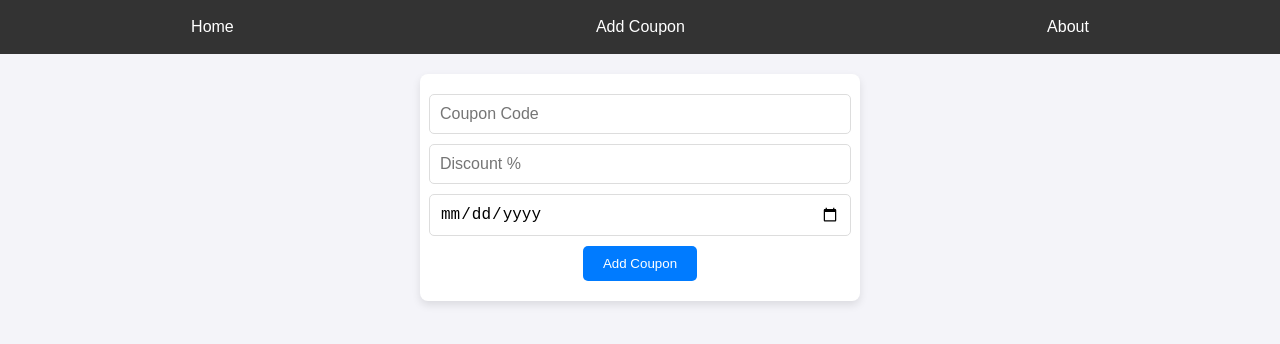
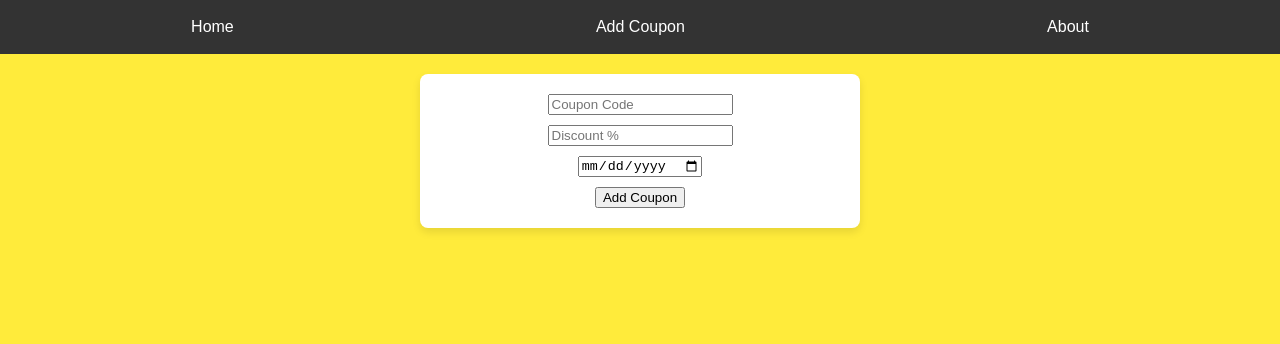
Before and after one commit to Antony-Oloo/phase-2-project, a React (Create React App) app: page /add in a window 1280 px wide. Shown: the top 344 px of the page. Built offline with nearby package versions, Linux system fonts and the light colour scheme.

Commit message:
changes made to db.json file

```diff
--- a/db.json
+++ b/db.json
@@ -1,84 +1,109 @@
 {
-    "coupons": [
+  "Coupons": [
     {
-        "id": 1,
-        "code": "JUMIA10",
-        "brand": "Jumia Kenya",
-        "discount": 10,
-        "expiry": "2024-12-31",
-        "description": "Get 10% off on your first order at Jumia Kenya."
+      "name": "Jumia",
+      "coupon": "JUMIA10",
+      "discount": "10% off on first purchase",
+      "validity": "2024-12-31",
+      "image": "/images/jumia_logo.png"
     },
     {
-        "id": 2,
-        "code": "NAIROBI20",
-        "brand": "Nairobi Mall",
-        "discount": 20,
-        "expiry": "2024-11-30",
-        "description": "Save 20% on all purchases at Nairobi Mall."
+      "name": "Kilimall",
+      "coupon": "KILIMALL15",
+      "discount": "15% off electronics",
+      "validity": "2024-11-30",
+      "image": "/images/kilimall_logo.png"
     },
     {
-        "id": 3,
-        "code": "CITAM50",
-        "brand": "CITAM Supermarket",
-        "discount": 50,
-        "expiry": "2024-12-25",
-        "description": "Get up to 50% off on select groceries at CITAM Supermarket."
+      "name": "Tusker",
+      "coupon": "TUSKER25",
+      "discount": "25% off on Tusker products",
+      "validity": "2024-12-20",
+      "image": "/images/tusker_logo.png"
     },
     {
-        "id": 4,
-        "code": "KQFLY25",
-        "brand": "Kenya Airways",
-        "discount": 25,
-        "expiry": "2025-01-15",
-        "description": "Save 25% on all international flights with Kenya Airways."
+      "name": "Safari Lounge",
+      "coupon": "SAFARI5",
+      "discount": "5% off on hotel bookings",
+      "validity": "2024-11-25",
+      "image": "/images/safari_lounge_logo.png"
     },
     {
-        "id": 5,
-        "code": "EQUITEL30",
-        "brand": "Equitel",
-        "discount": 30,
-        "expiry": "2024-11-30",
-        "description": "Enjoy 30% off on all Equitel data bundles."
+      "name": "Naivas",
+      "coupon": "NAIVAS30",
+      "discount": "KSh 30 off grocery purchases over KSh 1000",
+      "validity": "2024-12-10",
+      "image": "/images/naivas_logo.png"
     },
     {
-        "id": 6,
-        "code": "SHELL5",
-        "brand": "Shell Kenya",
-        "discount": 5,
-        "expiry": "2025-03-31",
-        "description": "Save 5% on all fuel purchases at Shell Kenya stations."
+      "name": "Carrefour",
+      "coupon": "CARREFOUR50",
+      "discount": "KSh 50 off on a KSh 1500 purchase",
+      "validity": "2024-12-01",
+      "image": "/images/carrefour_logo.png"
     },
     {
-        "id": 7,
-        "code": "FAIRVIEW15",
-        "brand": "Fairview Coffee",
-        "discount": 15,
-        "expiry": "2025-05-15",
-        "description": "Get 15% off on your next purchase at Fairview Coffee."
+      "name": "Zetu",
+      "coupon": "ZETU25",
+      "discount": "25% off fashion and accessories",
+      "validity": "2024-11-30",
+      "image": "/images/zetu_logo.png"
     },
     {
-        "id": 8,
-        "code": "BEBA5",
-        "brand": "BebaPay",
-        "discount": 5,
-        "expiry": "2025-02-28",
-        "description": "Get a 5% discount when you pay via BebaPay at any retail store."
+      "name": "Chandarana",
+      "coupon": "CHANDARANA10",
+      "discount": "10% off on fresh produce",
+      "validity": "2024-12-05",
+      "image": "/images/chandarana_logo.png"
     },
     {
-        "id": 9,
-        "code": "ZETECH10",
-        "brand": "Zetech University",
-        "discount": 10,
-        "expiry": "2025-06-01",
-        "description": "Save 10% on tuition fees for new students at Zetech University."
+      "name": "Twiga Foods",
+      "coupon": "TWIGA10",
+      "discount": "10% off bulk purchases",
+      "validity": "2024-12-15",
+      "image": "/images/twiga_foods_logo.png"
     },
     {
-        "id": 10,
-        "code": "NIKENIKE15",
-        "brand": "Nike Kenya",
-        "discount": 15,
-        "expiry": "2024-12-31",
-        "description": "Enjoy 15% off on Nike products at Nike stores across Kenya."
+      "name": "Zumi",
+      "coupon": "ZUMI20",
+      "discount": "20% off on all skincare products",
+      "validity": "2024-12-01",
+      "image": "/images/zumi_logo.png"
+    },
+    {
+      "name": "Quiver",
+      "coupon": "QUIVER10",
+      "discount": "10% off restaurant bookings",
+      "validity": "2024-11-20",
+      "image": "/images/quiver_logo.png"
+    },
+    {
+      "name": "Sportpesa",
+      "coupon": "SPORTPESA100",
+      "discount": "KSh 100 bonus on first bet",
+      "validity": "2024-12-31",
+      "image": "/images/sportpesa_logo.png"
+    },
+    {
+      "name": "Betika",
+      "coupon": "BETIKA50",
+      "discount": "50% bonus on first deposit",
+      "validity": "2024-11-28",
+      "image": "/images/betika_logo.png"
+    },
+    {
+      "name": "Tuskys",
+      "coupon": "TUSKYS100",
+      "discount": "KSh 100 off on KSh 2000 spend",
+      "validity": "2024-12-10",
+      "image": "/images/tuskys_logo.png"
+    },
+    {
+      "name": "Subaru Kenya",
+      "coupon": "SUBARU20",
+      "discount": "20% off selected Subaru models",
+      "validity": "2024-12-15",
+      "image": "/images/subaru_kenya_logo.png"
     }
   ]
 }
--- a/src/App.css
+++ b/src/App.css
@@ -3,15 +3,16 @@ body {
   font-family: Arial, sans-serif;
   margin: 0;
   padding: 0;
-  background-color: #f4f4f9;
+  background-color: #FFEB3B;  /* Soft Yellow for background */
+  color: #333;  /* Dark gray text for good contrast */
 }
 
 h2, h3 {
-  color: #333;
+  color: #333;  /* Dark gray for headings */
 }
 
 nav {
-  background-color: #333;
+  background-color: #333;  /* Dark navbar for contrast */
   padding: 10px;
   display: flex;
   justify-content: space-around;
@@ -41,8 +42,9 @@ nav a:hover {
   justify-content: center;
 }
 
+/* Coupon Card Styles */
 .coupon-card {
-  background-color: #fff;
+  background-color: #FFFFFF;  /* White background for the card */
   border: 1px solid #ddd;
   border-radius: 8px;
   padding: 20px;
@@ -53,31 +55,32 @@ nav a:hover {
 }
 
 .coupon-card:hover {
-  transform: translateY(-10px);
+  transform: translateY(-10px);  /* Slight lift on hover */
 }
 
+/* Coupon Code Styles */
 .coupon-code {
   font-size: 24px;
   font-weight: bold;
-  color: #007bff;
+  color: #FF5722;  /* Bright Orange-Red color for the code */
 }
 
 .coupon-discount {
   font-size: 18px;
   margin: 10px 0;
-  color: #28a745;
+  color: #4CAF50;  /* Green for the discount percentage */
 }
 
 .coupon-expiry {
   font-size: 14px;
-  color: #999;
+  color: #888;  /* Lighter gray for expiry */
 }
 
 .coupon-link {
   display: inline-block;
   margin-top: 10px;
   text-decoration: none;
-  color: #007bff;
+  color: #2196F3;  /* Blue color for the link */
 }
 
 .coupon-link:hover {
@@ -97,24 +100,3 @@ form {
   border-radius: 8px;
   box-shadow: 0 4px 8px rgba(0, 0, 0, 0.1);
 }
-
-input {
-  padding: 10px;
-  font-size: 16px;
-  width: 100%;
-  border: 1px solid #ddd;
-  border-radius: 5px;
-}
-
-button {
-  padding: 10px 20px;
-  background-color: #007bff;
-  color: white;
-  border: none;
-  border-radius: 5px;
-  cursor: pointer;
-}
-
-button:hover {
-  background-color: #0056b3;
-}
--- a/src/components/CouponCard.js
+++ b/src/components/CouponCard.js
@@ -0,0 +1,13 @@
+import React from 'react';
+import { Link } from 'react-router-dom';
+
+export function CouponCard({ coupon }) {
+  return (
+    <div className="coupon-card">
+      <h3 className="coupon-code">{coupon.code}</h3>
+      <p className="coupon-discount">{coupon.discount}% Off</p>
+      <p className="coupon-expiry">Expires: {coupon.expiry}</p>
+      <Link to={`/coupons/${coupon.id}`} className="coupon-link">View Details</Link>
+    </div>
+  );
+}
--- a/src/components/CouponList.js
+++ b/src/components/CouponList.js
@@ -1,5 +1,5 @@
 import React, { useState, useEffect } from 'react';
-import CouponCard from './CouponCard';
+import { CouponCard } from './CouponCard';  // Make sure to use the named import here
 
 function CouponList() {
   const [coupons, setCoupons] = useState([]);
```
Lines whose indentation alone changed are shown as unchanged.
